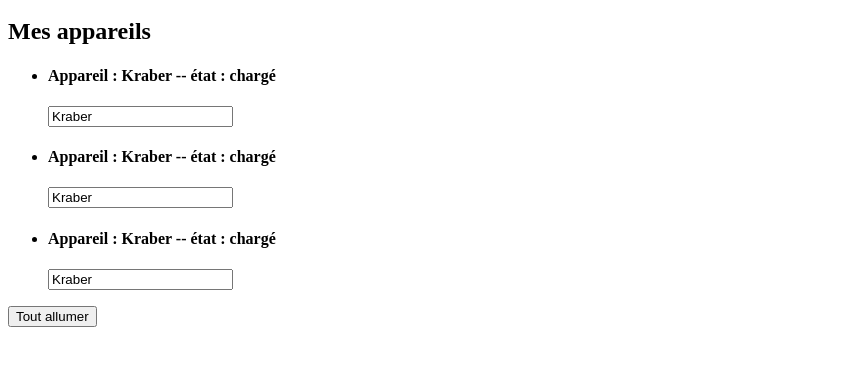
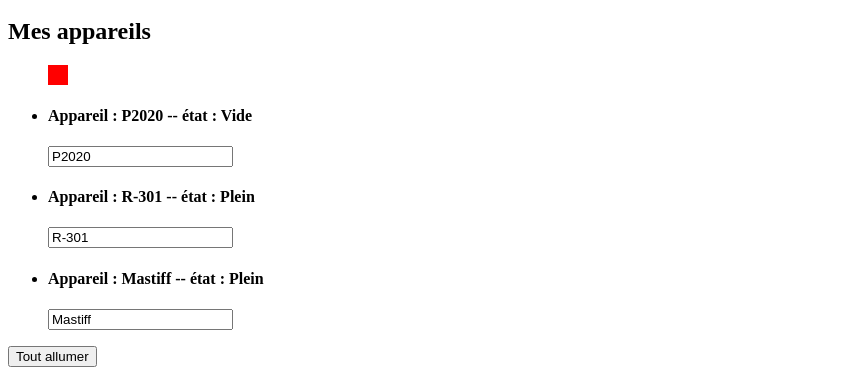
Before and after one commit to Ghostriderw/angular-fx321d, an Angular app: page / in a window 1280 px wide. Shown: the part 362-742 px from the top of the page, without its empty margins (0-845 px from the left). Built offline with nearby package versions, Linux system fonts and the light colour scheme.

Commit message:
4 files modified

```diff
--- a/src/app/app.component.html
+++ b/src/app/app.component.html
@@ -3,7 +3,7 @@
   <h1>
     {{ title }}!
   </h1>
-  <img width="300" alt="Apex Logo" src="https://media2.giphy.com/media/fUN9Jal2W57RqQXL2s/giphy0.gif">
+  <img width="300" alt="Apex Logo" src="https://media2.giphy.com/media/fUN9Jal2W57RqQXL2s/giphy.gif">
 </div>
 
 <p>
@@ -17,9 +17,9 @@
     <div class="col-xs-12">
       <h2>Mes appareils</h2>
       <ul class="list-group">
-        <app-appareil-component></app-appareil-component>
-        <app-appareil-component></app-appareil-component>
-        <app-appareil-component></app-appareil-component>
+        <app-appareil-component *ngFor="let appareil of appareils"
+          [appareilName]="appareil.name"
+          [appareilStatus]="appareil.status"></app-appareil-component>
       </ul>
       <button class="btn btn-success" [disabled]="!isAuth"
       (click)="onAllumer()">Tout allumer</button>
--- a/src/app/app.component.ts
+++ b/src/app/app.component.ts
@@ -8,6 +8,25 @@ import { Component } from '@angular/core';
 export class AppComponent  {
   title = 'Avec Alex On APEX';
   isAuth = false;
+
+  appareils = [
+    {
+      name: 'P2020',
+      status: 'Vide'
+    },
+    {
+      name: 'R-301',
+      status: 'Plein'
+    },
+    {
+      name: 'Mastiff',
+      status: 'Plein'
+    }
+  ];
+
+
+
+
 
   constructor() {
     setTimeout(
--- a/src/app/appareil-component/appareil-component.component.html
+++ b/src/app/appareil-component/appareil-component.component.html
@@ -1,4 +1,6 @@
 <li class="list-group-item">
+  <div style="width:20px;height:20px;background-color:red;"
+       *ngIf="appareilStatus === 'Vide'"></div>
   <h4>Appareil : {{ appareilName }} -- état : {{ getStatus() }}</h4>
   <input type="text" class="form-control" [(ngModel)]="appareilName">
 </li>
--- a/src/app/appareil-component/appareil-component.component.ts
+++ b/src/app/appareil-component/appareil-component.component.ts
@@ -1,4 +1,4 @@
-import { Component, OnInit } from '@angular/core';
+import { Component, OnInit, Input } from '@angular/core';
 
 @Component({
   selector: 'app-appareil-component',
@@ -7,8 +7,9 @@ import { Component, OnInit } from '@angular/core';
 })
 export class AppareilComponentComponent implements OnInit {
 
-  appareilName: string = 'Kraber';
-  appareilStatus: string = 'chargé';
+  @Input() appareilName: string;
+   @Input() appareilStatus: string;
+  ;
 
   constructor() { }
 
```
